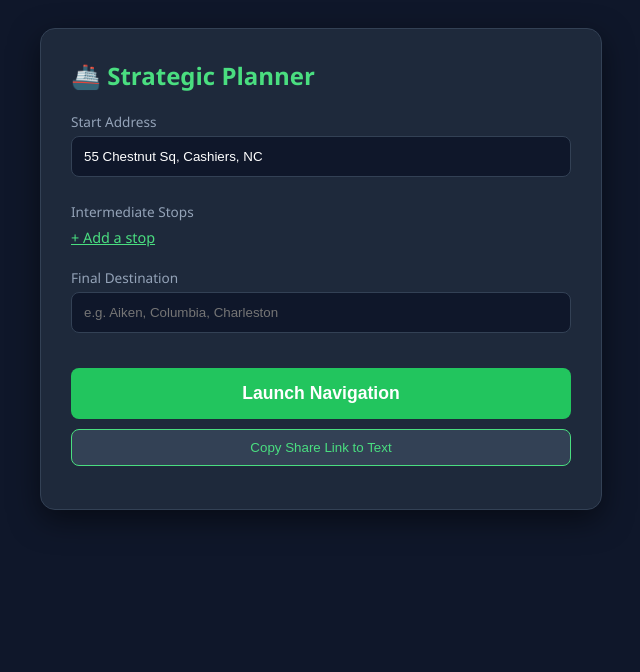
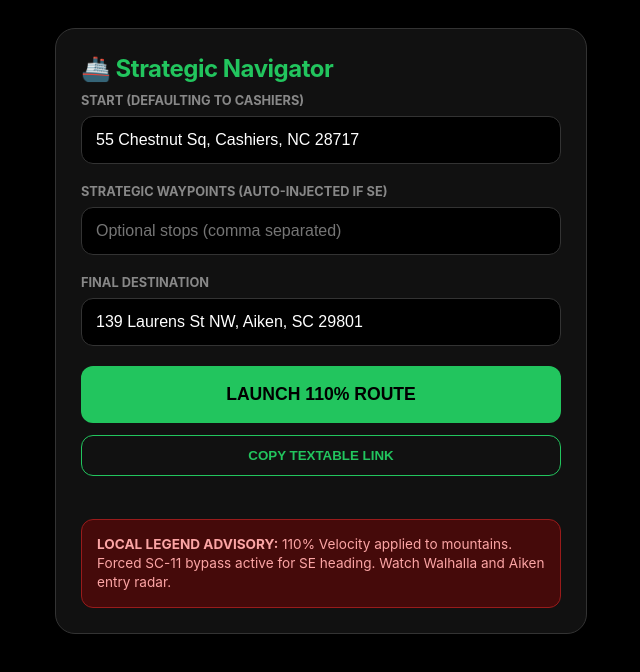
Before and after one commit to RGJIV/trip-planner, a plain HTML site: page index.html in a window 1280 px wide. Shown: the whole page, without its empty margins (319-959 px from the left). Drawn offline with Linux system fonts and the light colour scheme.

Commit message:
Update index.html

```diff
--- a/index.html
+++ b/index.html
@@ -3,75 +3,89 @@
 <head>
     <meta charset="UTF-8">
     <meta name="viewport" content="width=device-width, initial-scale=1.0">
-    <title>Strategic Cruise Planner</title>
+    <title>Local Legend Navigator</title>
     <style>
-        body { font-family: 'Segoe UI', sans-serif; padding: 20px; background: #0f172a; color: white; display: flex; justify-content: center; }
-        .card { background: #1e293b; padding: 30px; border-radius: 15px; width: 100%; max-width: 500px; box-shadow: 0 10px 30px rgba(0,0,0,0.5); border: 1px solid #334155; }
-        h2 { color: #4ade80; margin-top: 0; }
-        .input-group { margin-bottom: 15px; }
-        label { display: block; margin-bottom: 5px; font-size: 0.85em; color: #94a3b8; }
-        input { width: 100%; padding: 12px; border-radius: 8px; border: 1px solid #334155; background: #0f172a; color: white; box-sizing: border-box; margin-bottom: 10px; }
-        button.action-btn { width: 100%; padding: 15px; background: #22c55e; color: white; border: none; border-radius: 8px; font-weight: bold; cursor: pointer; font-size: 1.1em; margin-top: 10px; }
-        button.share-btn { width: 100%; padding: 10px; background: #334155; color: #4ade80; border: 1px solid #4ade80; border-radius: 8px; cursor: pointer; margin-top: 10px; }
-        .add-stop { color: #4ade80; cursor: pointer; font-size: 0.9em; text-decoration: underline; }
-        .stop-item { display: flex; gap: 5px; margin-bottom: 5px; }
-        .remove-btn { background: #ef4444; border: none; color: white; padding: 5px 10px; border-radius: 5px; cursor: pointer; }
+        body { font-family: -apple-system, BlinkMacSystemFont, "Segoe UI", Roboto, Helvetica, Arial, sans-serif; padding: 20px; background: #000; color: #fff; display: flex; justify-content: center; }
+        .card { background: #111; padding: 25px; border-radius: 20px; width: 100%; max-width: 480px; border: 1px solid #333; box-shadow: 0 20px 40px rgba(0,0,0,0.8); }
+        h2 { color: #22c55e; margin: 0 0 10px 0; font-size: 1.5rem; letter-spacing: -0.5px; }
+        .input-group { margin-bottom: 20px; }
+        label { display: block; margin-bottom: 8px; font-size: 0.8em; color: #888; text-transform: uppercase; font-weight: 700; }
+        input { width: 100%; padding: 14px; border-radius: 12px; border: 1px solid #333; background: #000; color: #fff; box-sizing: border-box; font-size: 1rem; }
+        .action-btn { width: 100%; padding: 18px; background: #22c55e; color: #000; border: none; border-radius: 12px; font-weight: 800; cursor: pointer; font-size: 1.1rem; transition: 0.2s; }
+        .action-btn:active { transform: scale(0.98); background: #16a34a; }
+        .share-btn { width: 100%; padding: 12px; background: transparent; color: #22c55e; border: 1px solid #22c55e; border-radius: 12px; cursor: pointer; margin-top: 12px; font-weight: 600; }
+        .warning { background: #450a0a; color: #fca5a5; padding: 15px; border-radius: 12px; margin-top: 20px; font-size: 0.85em; line-height: 1.4; border: 1px solid #991b1b; }
+        #status { text-align: center; color: #22c55e; font-size: 0.8em; margin-top: 10px; height: 1em; }
     </style>
 </head>
 <body>
     <div class="card">
-        <h2>🚢 Strategic Planner</h2>
+        <h2>🚢 Strategic Navigator</h2>
 
         <div class="input-group">
-            <label>Start Address</label>
-            <input type="text" id="origin" value="55 Chestnut Sq, Cashiers, NC">
+            <label>Start (Defaulting to Cashiers)</label>
+            <input type="text" id="origin" value="55 Chestnut Sq, Cashiers, NC 28717">
         </div>
 
-        <div id="stop-container">
-            <label>Intermediate Stops</label>
-        </div>
-        <span class="add-stop" onclick="addStop()">+ Add a stop</span>
-
-        <div class="input-group" style="margin-top: 20px;">
-            <label>Final Destination</label>
-            <input type="text" id="destination" placeholder="e.g. Aiken, Columbia, Charleston">
+        <div class="input-group">
+            <label>Strategic Waypoints (Auto-injected if SE)</label>
+            <input type="text" id="stops" placeholder="Optional stops (comma separated)">
         </div>
 
-        <button class="action-btn" onclick="launchNavigation(false)">Launch Navigation</button>
-        <button class="share-btn" onclick="launchNavigation(true)">Copy Share Link to Text</button>
+        <div class="input-group">
+            <label>Final Destination</label>
+            <input type="text" id="destination" value="139 Laurens St NW, Aiken, SC 29801">
+        </div>
 
-        <p id="status" style="font-size: 0.8em; color: #4ade80; text-align: center; margin-top: 10px;"></p>
+        <button class="action-btn" onclick="launch(false)">LAUNCH 110% ROUTE</button>
+        <button class="share-btn" onclick="launch(true)">COPY TEXTABLE LINK</button>
+
+        <p id="status"></p>
+
+        <div class="warning">
+            <strong>LOCAL LEGEND ADVISORY:</strong> 110% Velocity applied to mountains. Forced SC-11 bypass active for SE heading. Watch Walhalla and Aiken entry radar.
+        </div>
     </div>
 
     <script>
-        function addStop() {
-            const container = document.getElementById('stop-container');
-            const div = document.createElement('div');
-            div.className = 'stop-item';
-            div.innerHTML = `<input type="text" class="waypoint-input" placeholder="Stop address..."><button class="remove-btn" onclick="this.parentElement.remove()">X</button>`;
-            container.appendChild(div);
-        }
+        function launch(isShare) {
+            const origin = document.getElementById('origin').value;
+            const destination = document.getElementById('destination').value;
+            const userStops = document.getElementById('stops').value;
 
-        function launchNavigation(isShare) {
-            const origin = document.getElementById('origin').value;
-            const dest = document.getElementById('destination').value;
-            const stops = Array.from(document.querySelectorAll('.waypoint-input')).map(input => input.value).filter(v => v !== "");
+            // COORD-SNAPPING: This coordinate is strictly on SC-11 near Lake Keowee
+            // It "pulls" Google Maps away from the Seneca/Clemson traffic trap.
+            const sc11Bypass = "34.9080,-82.9010";
 
-            // Strategic Logic: Force SC-11 for Greenville-bound trips and beyond
-            const scCities = ["Greenville", "Aiken", "Columbia", "Charleston", "Spartanburg", "Orangeburg", "Augusta"];
-            let waypointStr = stops.join('|');
+            let waypointArray = [];
 
-            const isHeadingEastSouth = scCities.some(city => dest.toLowerCase().includes(city.toLowerCase()));
+            // Check if heading towards typical high-friction SC zones
+            const targetRegions = ["greenville", "aiken", "columbia", "charleston", "augusta", "29801", "29601"];
+            const isTarget = targetRegions.some(region => destination.toLowerCase().includes(region));
 
-            if(isHeadingEastSouth) {
-                waypointStr += (waypointStr ? "|" : "") + "34.9080,-82.9010";
+            // Force SC-11 if applicable
+            if (isTarget) waypointArray.push(sc11Bypass);
+
+            // Add user stops
+            if (userStops) {
+                userStops.split(',').forEach(s => waypointArray.push(s.trim()));
             }
 
-            const url = `https://www.google.com/maps/dir/?api=1&origin=${encodeURIComponent(origin)}&destination=${encodeURIComponent(dest)}&waypoints=${encodeURIComponent(waypointStr)}&travelmode=driving`;
+            // Constructing the "Directions Mode" URL
+            // saddr = start, daddr = destination, +to: = waypoints
+            let url = `https://www.google.com/maps?saddr=${encodeURIComponent(origin)}&daddr=${encodeURIComponent(destination)}`;
 
-            if(isShare) {
+            if (waypointArray.length > 0) {
+                url += `+to:${waypointArray.map(w => encodeURIComponent(w)).join('+to:')}`;
+            }
+
+            // Force Driving Mode
+            url += `&dirflg=d`;
+
+            if (isShare) {
                 navigator.clipboard.writeText(url);
-                document.getElementById('status').innerText = "Link copied! Ready to text.";
+                document.getElementById('status').innerText = "Strategic Link Copied!";
+                setTimeout(() => { document.getElementById('status').innerText = ""; }, 3000);
             } else {
                 window.open(url, '_blank');
             }
```
